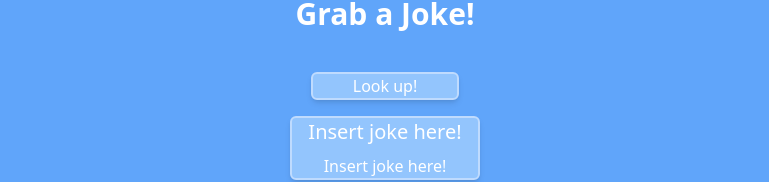
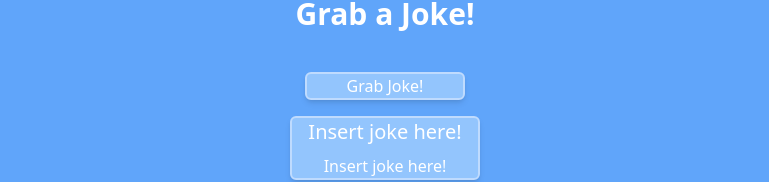
Before and after one commit to calciumista/shiny-parakeet, a SvelteKit app: page / in a window 1280 px wide. Shown: the part 536-718 px from the top of the page, without its empty margins (255-1024 px from the left). Built offline with nearby package versions, Linux system fonts and the light colour scheme.

Commit message:
grab joke

```diff
--- a/src/routes/joke.svelte
+++ b/src/routes/joke.svelte
@@ -25,7 +25,7 @@
 <div class="flex flex-col items-center py-4 px-2">
   <h1 class="text-3xl font-bold text-white text-center hover:scale-110 transition-all duration-200 py-2">Grab a Joke!</h1>
   <div class="py-4" />
-  <button on:click={grabJoke} class="bg-blue-300 text-center rounded-md shadow-md border-2 border-blue-200 hover:scale-105 transition-all duration-200 text-white text-bold px-10" id="lookup"> Look up! </button>
+  <button on:click={grabJoke} class="bg-blue-300 text-center rounded-md shadow-md border-2 border-blue-200 hover:scale-105 transition-all duration-200 text-white text-bold px-10" id="lookup">Grab Joke!</button>
   <div class="py-2" />
   <div class="border-spacing-4">
     <div class="bg-blue-300 text-center rounded-md shadow-md border-2 border-blue-200 hover:scale-105 active:scale-105 transition-all duration-200 text-white text-bold px-4">
```
